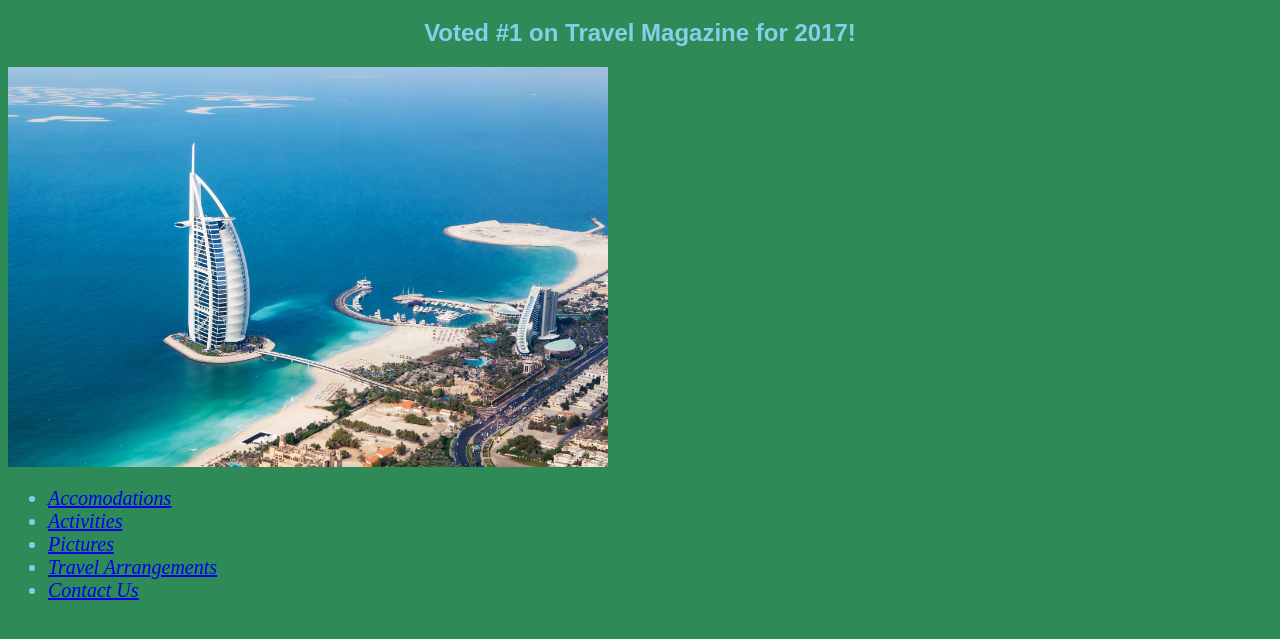
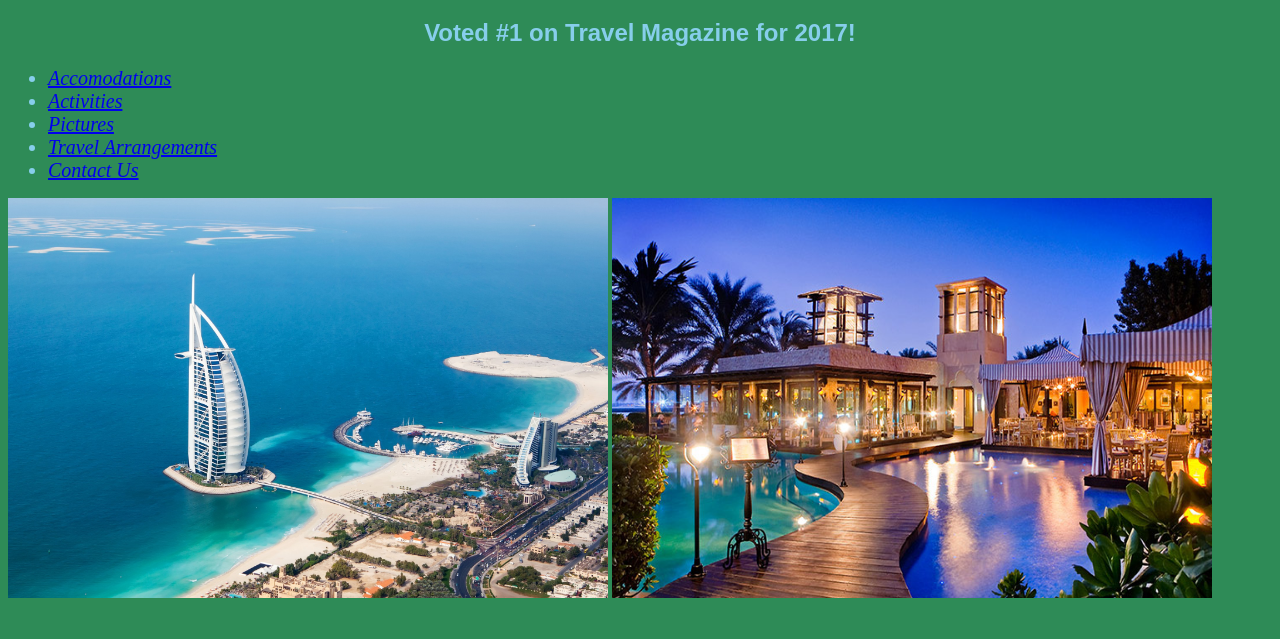
Before and after one commit to Faiza1987/resort-website, a plain HTML site: page resort-home.html in a window 1280 px wide. Shown: the part 61-700 px from the top of the page. Drawn offline with Linux system fonts and the light colour scheme.

Commit message:
Added another picture of resort, images placed at bottom.

```diff
--- a/resort-home.html
+++ b/resort-home.html
@@ -7,7 +7,6 @@
   <body>
     <h1> CITY OASIS </h1>
     <h2> Voted #1 on Travel Magazine for 2017! </h2>
-    <img src="img/city-oasis.jpg" width="600" height="400" alt="Picture of City Oasis Resort">
     <ul>
       <li><a href="accom.html"> Accomodations </a></li>
       <li><a href="activities.html"> Activities </a></li>
@@ -15,5 +14,8 @@
       <li><a href="travel-arr.html"> Travel Arrangements </a></li>
       <li><a href="contact.html"> Contact Us </a></li>
     </ul>
+
+    <img src="img/city-oasis.jpg" width="600" height="400" alt="Picture of City Oasis Resort1">
+    <img src="img/pic1.jpg" width="600" height="400" alt="Picture of City Oasis Resort2">
   </body>
 </html>
```
